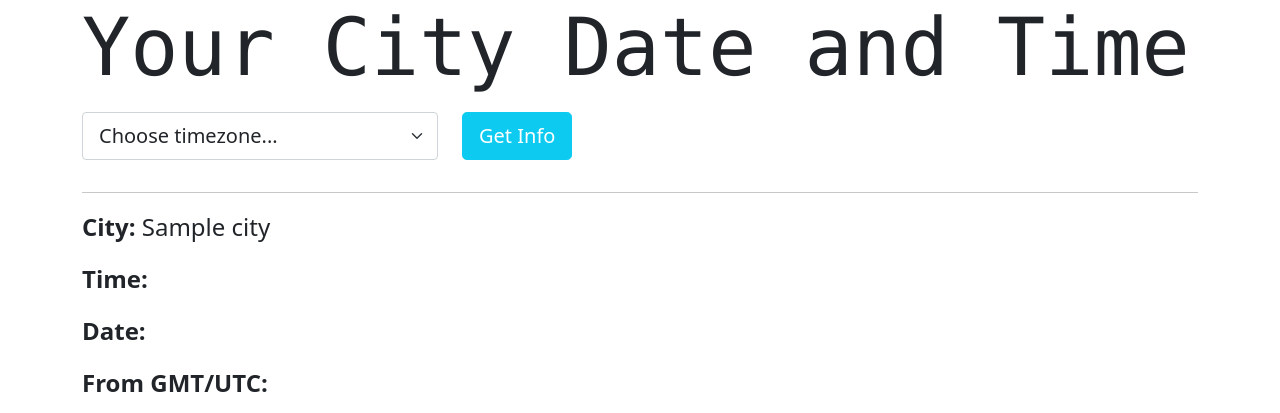
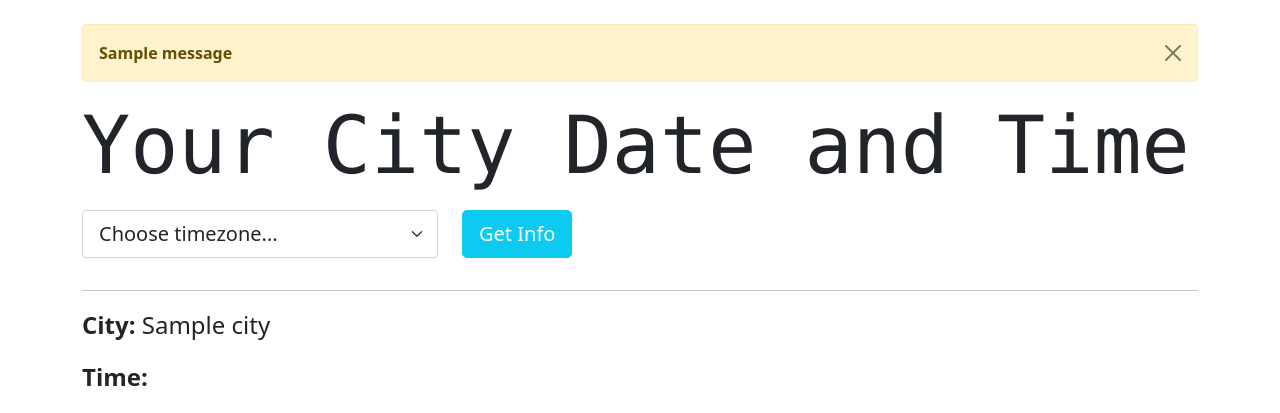
Before and after one commit to tshepop/flask_timezone_app, a Flask app: template templates/index.html in a window 1280 px wide. Shown: the top 413 px of the page. Run offline with Flask 3, Linux system fonts and the light colour scheme; the template is opened without the code that fills it: most values are stand-ins (such as "Sample title", 1, 10 or a date in 2020); one stand-in notice (Sample message) is shown; some libraries are stand-ins or nearby versions.

Commit message:
bootstrap alert, for feedback to user.

```diff
--- a/templates/index.html
+++ b/templates/index.html
@@ -15,6 +15,13 @@
     <script>0</script>
 
     <div class="container">
+        {% for message in get_flashed_messages() %}
+        <div class="alert alert-warning alert-dismissible fade show mt-4" role="alert">
+            <strong>{{ message }}</strong>
+            <button type="button" class="btn-close" data-bs-dismiss="alert" aria-label="Close"></button>
+        </div>
+        {% endfor %}
+
         <h1 class="display-1 font-monospace mb-3">Your City Date and Time</h1>
         <form action="{{ url_for('index') }}" method="post" class="row">
             <div class="col-4">
```
